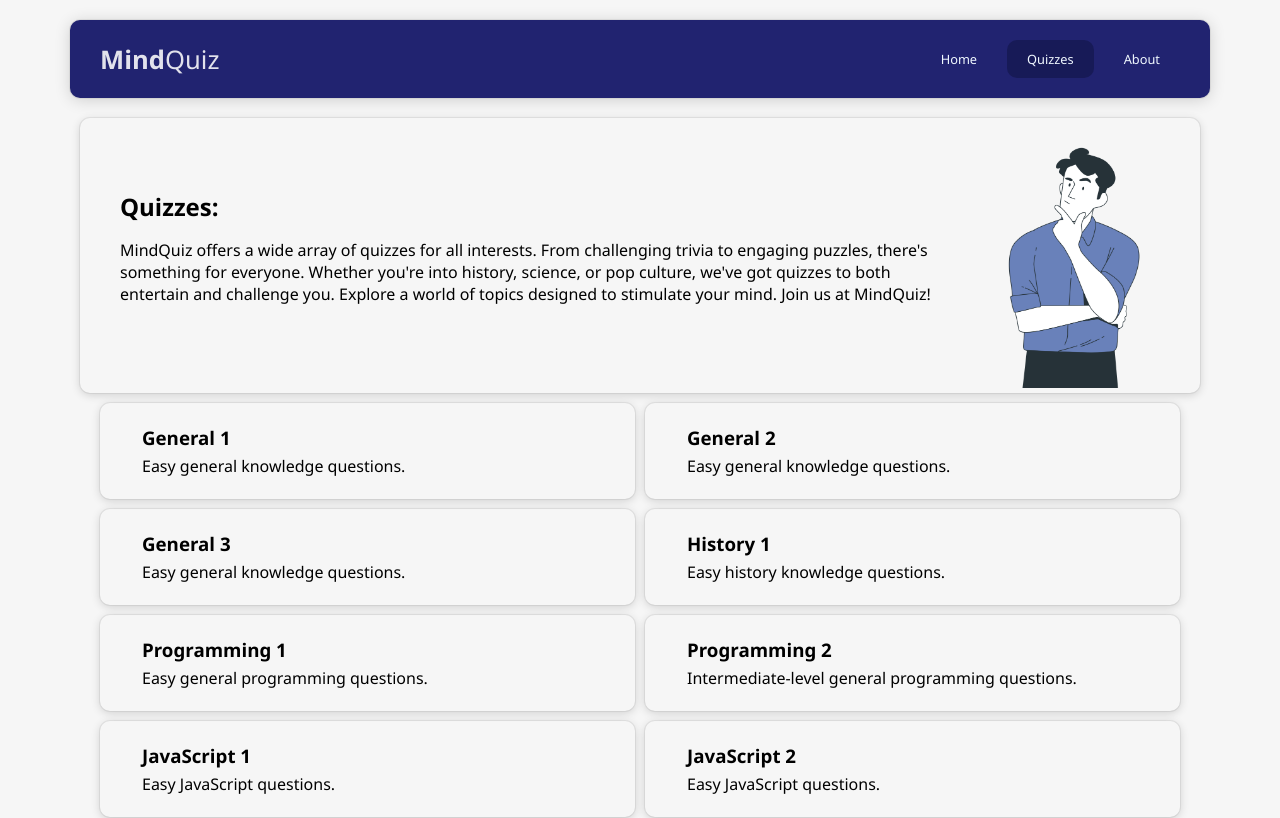
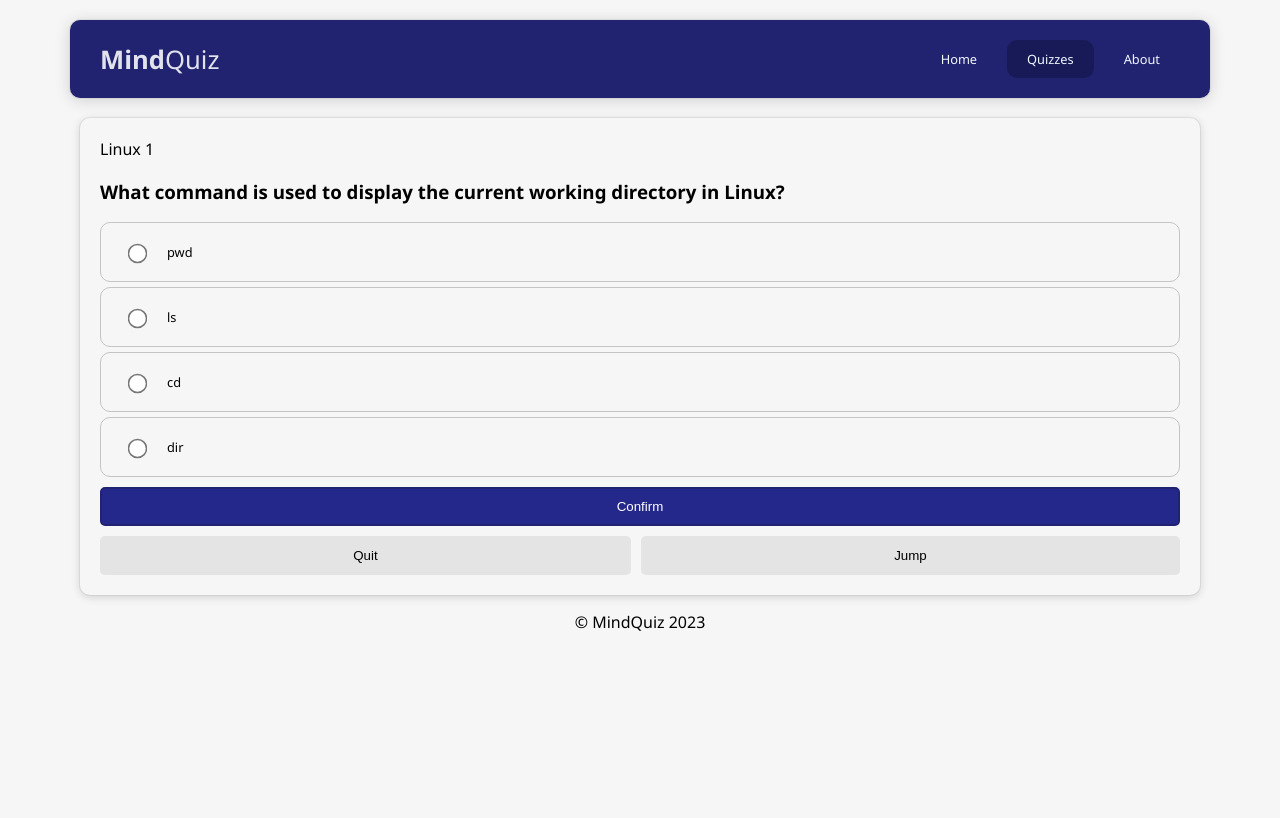
Before and after one commit to romhenri/mindquiz, a React (Vite) app: page /quiz/linux1 in a window 1280 px wide. Shown: the top 818 px of the page. Built offline with nearby package versions, Linux system fonts and the light colour scheme.

Commit message:
add quiz: Linux 1

```diff
--- a/src/App.jsx
+++ b/src/App.jsx
@@ -37,6 +37,8 @@ function App() {
             element={<Quiz title="JavaScript 3" data="javascript3"/>}/>
           <Route path='web1'
             element={<Quiz title="Web 1" data="web1"/>}/>
+          <Route path='linux1'
+            element={<Quiz title="Linux 1" data="linux1"/>}/>
           <Route path='python1'
             element={<Quiz title="Python 1" data="python1"/>}/>
 
--- a/src/components/Question.jsx
+++ b/src/components/Question.jsx
@@ -12,6 +12,7 @@ import javascript1 from './javascript1.json';
 import javascript2 from './javascript2.json';
 import javascript3 from './javascript3.json';
 import web1 from './web1.json';
+import linux1 from './linux1.json';
 import python1 from './python1.json';
 
 var score = 0
@@ -57,6 +58,9 @@ class RadioForm extends Component {
         break;
       case 'web1':
         this.dataJSON = web1;
+        break;
+      case 'linux1':
+        this.dataJSON = linux1;
         break;
       case 'python1':
         this.dataJSON = python1;
--- /dev/null
+++ b/src/components/linux1.json
@@ -0,0 +1,116 @@
+[
+  {
+    "name": "linux1",
+    "title": "Linux 1"
+  },
+  {
+    "id": 1,
+    "question": "What command is used to display the current working directory in Linux?",
+    "options": [
+      { "id": "a", "text": "pwd" },
+      { "id": "b", "text": "ls" },
+      { "id": "c", "text": "cd" },
+      { "id": "d", "text": "dir" }
+    ],
+    "answer": "a"
+  },
+  {
+    "id": 2,
+    "question": "Which command is used to create a new directory in Linux?",
+    "options": [
+      { "id": "a", "text": "rd" },
+      { "id": "b", "text": "mkdir" },
+      { "id": "c", "text": "touch" },
+      { "id": "d", "text": "newdir" }
+    ],
+    "answer": "b"
+  },
+  {
+    "id": 3,
+    "question": "What command is used to list files and directories in a directory in Linux?",
+    "options": [
+      { "id": "a", "text": "dir" },
+      { "id": "b", "text": "ls" },
+      { "id": "c", "text": "list" },
+      { "id": "d", "text": "show" }
+    ],
+    "answer": "b"
+  },
+  {
+    "id": 4,
+    "question": "Which command is used to remove a file in Linux?",
+    "options": [
+      { "id": "a", "text": "rm" },
+      { "id": "b", "text": "delete" },
+      { "id": "c", "text": "del" },
+      { "id": "d", "text": "remove" }
+    ],
+    "answer": "a"
+  },
+  {
+    "id": 5,
+    "question": "What command is used to change file permissions in Linux?",
+    "options": [
+      { "id": "a", "text": "chmod" },
+      { "id": "b", "text": "chown" },
+      { "id": "c", "text": "perm" },
+      { "id": "d", "text": "changeperm" }
+    ],
+    "answer": "a"
+  },
+  {
+    "id": 6,
+    "question": "Which command is used to display the manual page for a Linux command?",
+    "options": [
+      { "id": "a", "text": "help" },
+      { "id": "b", "text": "man" },
+      { "id": "c", "text": "info" },
+      { "id": "d", "text": "command" }
+    ],
+    "answer": "b"
+  },
+  {
+    "id": 7,
+    "question": "What command is used to search for files and directories in Linux?",
+    "options": [
+      { "id": "a", "text": "search" },
+      { "id": "b", "text": "find" },
+      { "id": "c", "text": "locate" },
+      { "id": "d", "text": "grep" }
+    ],
+    "answer": "b"
+  },
+  {
+    "id": 8,
+    "question": "Which command is used to compress files and directories in Linux?",
+    "options": [
+      { "id": "a", "text": "tar" },
+      { "id": "b", "text": "zip" },
+      { "id": "c", "text": "compress" },
+      { "id": "d", "text": "gzip" }
+    ],
+    "answer": "a"
+  },
+  {
+    "id": 9,
+    "question": "What command is used to edit a text file in the terminal in Linux?",
+    "options": [
+      { "id": "a", "text": "edit" },
+      { "id": "b", "text": "nano" },
+      { "id": "c", "text": "vim" },
+      { "id": "d", "text": "write" }
+    ],
+    "answer": "c"
+  },
+  {
+    "id": 10,
+    "question": "Which command is used to display the contents of a text file in Linux?",
+    "options": [
+      { "id": "a", "text": "view" },
+      { "id": "b", "text": "show" },
+      { "id": "c", "text": "cat" },
+      { "id": "d", "text": "read" }
+    ],
+    "answer": "c"
+  }
+]
--- a/src/pages/QuizPage.jsx
+++ b/src/pages/QuizPage.jsx
@@ -15,6 +15,7 @@ const QuizPage = () => {
   const javascript2 = () => {navigate("/quiz/javascript2")}
   const javascript3 = () => {navigate("/quiz/javascript3")}
   const web1 = () => {navigate("/quiz/web1")}
+  const linux1 = () => {navigate("/quiz/linux1")}
   const python1 = () => {navigate("/quiz/python1")}
 
   return (
@@ -82,6 +83,11 @@ const QuizPage = () => {
             <p>Easy web questions.</p>
           </div>
 
+          <div className="quizCard" onClick={linux1}>
+            <h3>Linux 1</h3>
+            <p>Easy Linux questions.</p>
+          </div>
+
           <div className="quizCard" onClick={python1}>
             <h3>Python 1</h3>
             <p>Easy Python questions.</p>
```
